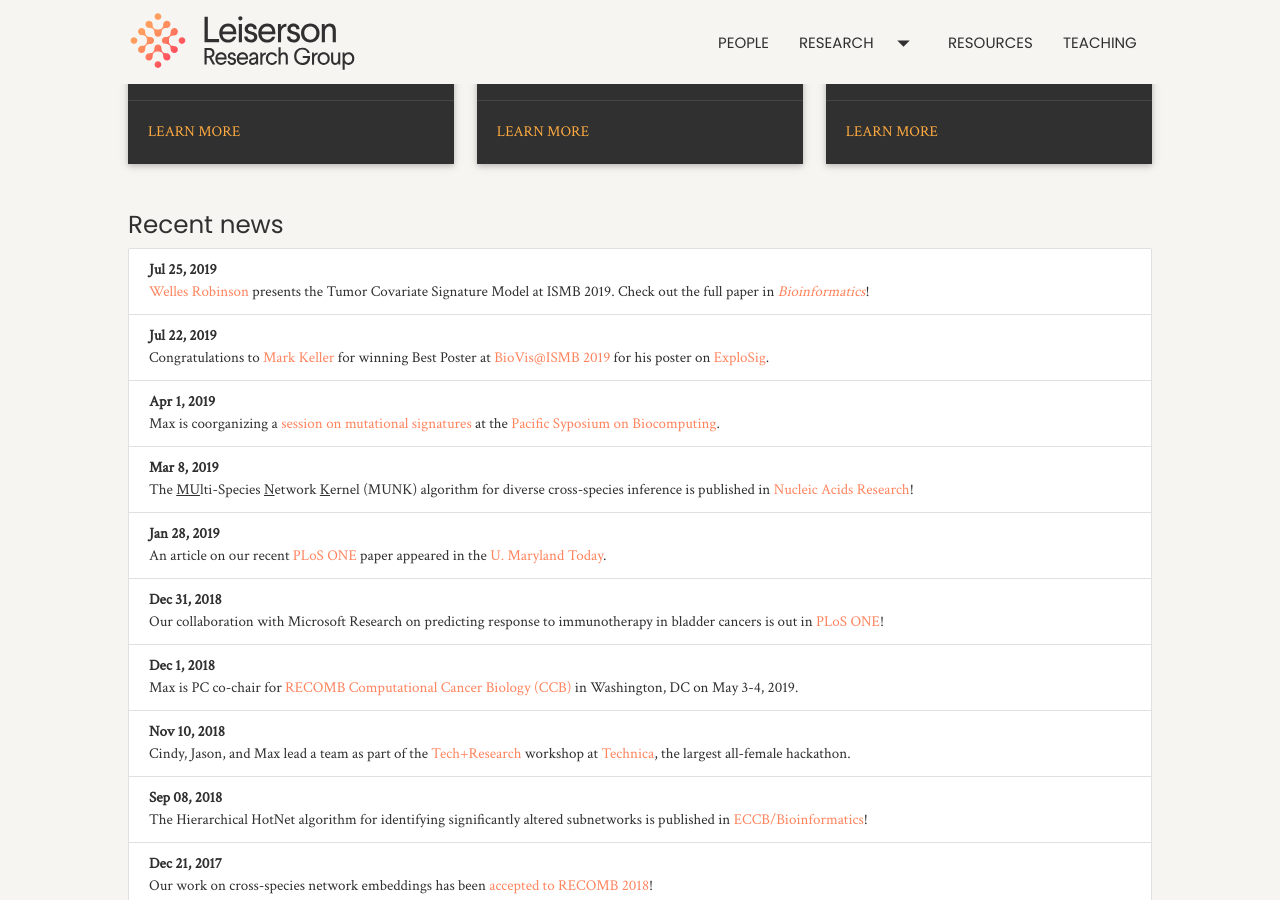
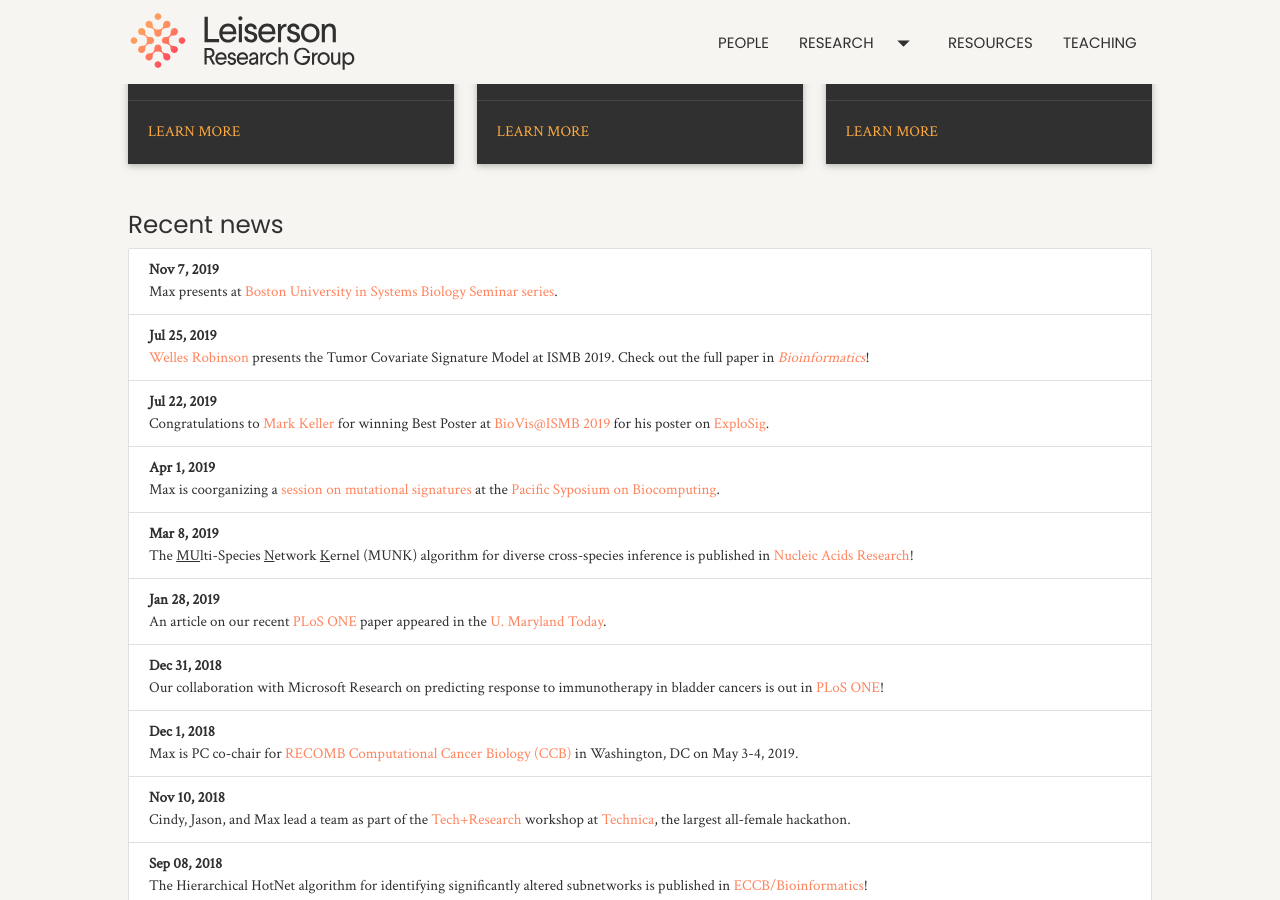
Before and after one commit to lrgr/lrgr.github.io, a Jekyll site: the page built from index.html, in a window 1280 px wide and 900 px high, scrolled down 796 px. Built offline with Jekyll 4.4.1, drawn with Linux system fonts in a browser that asks for light colours; nearby versions of some CDN libraries; the list of posts is cut into pages by our own code.

Commit message:
Add 2019 BU seminar

```diff
--- a/index.html
+++ b/index.html
@@ -73,6 +73,10 @@ layout: default
     <div class="col s12">
       <h5>Recent news</h5>
       <ul class="collection" id="news">
+        <li class="collection-item">
+          <b>Nov 7, 2019</b><br/>
+          Max presents at <a href="https://www.bu.edu/bioinformatics/seminars/sysbioseminars/" target="_new">Boston University in Systems Biology Seminar series</a>.
+        </li>
         <li class="collection-item">
           <b>Jul 25, 2019</b><br/>
           <a href='{{site.baseurl}}/people/welles-robinson' target='_new'>Welles Robinson</a> presents the Tumor Covariate Signature Model at ISMB 2019. Check out the full paper in <a href='https://academic.oup.com/bioinformatics/article/35/14/i492/5529117' target='_new'><i>Bioinformatics</i></a>!
```
